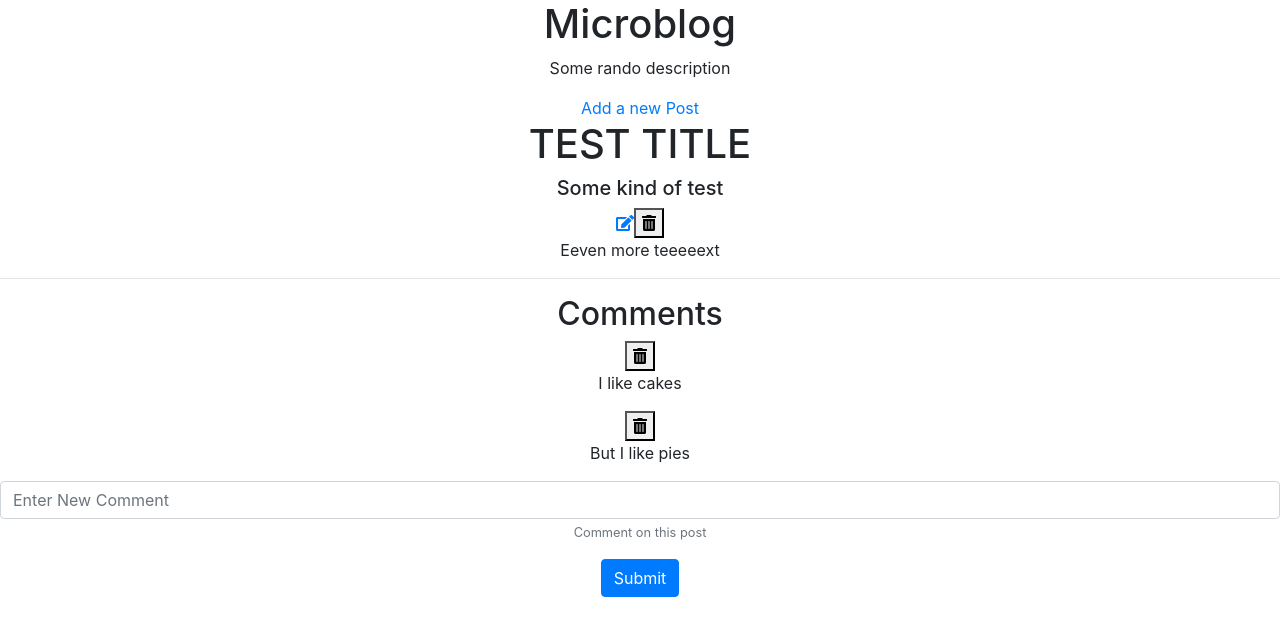
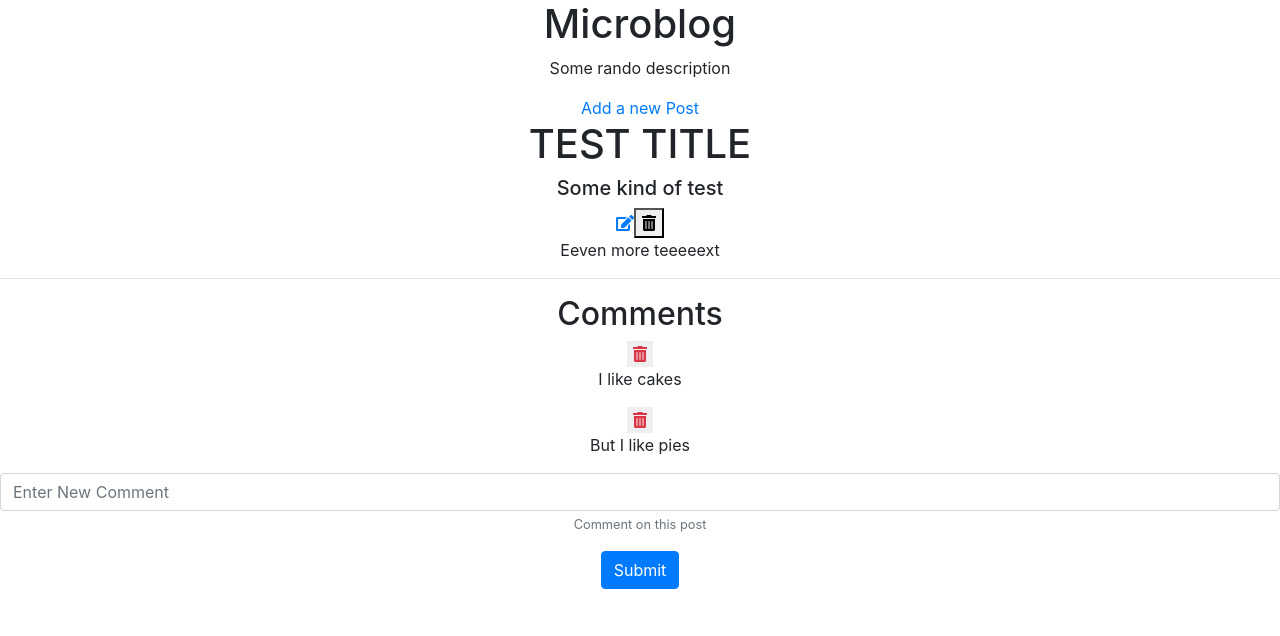
Before and after one commit to DT-1236/microblog-react, a React (Create React App) app: page /1 in a window 1280 px wide. Shown: the top 636 px of the page. Built offline with nearby package versions, Linux system fonts and the light colour scheme.

Commit message:
Add bootstrap classes

```diff
--- a/src/Components/Comment.js
+++ b/src/Components/Comment.js
@@ -6,7 +6,10 @@ class Comment extends Component {
     const { postId, id, remove_comment } = this.props;
     return (
       <div className="Comment">
-        <button onClick={() => remove_comment({ postId, commentId: id })}>
+        <button
+          className="border-0 text-danger"
+          onClick={() => remove_comment({ postId, commentId: id })}
+        >
           <i className="fas fa-trash-alt" />
         </button>
         <p>{this.props.comment}</p>
```
